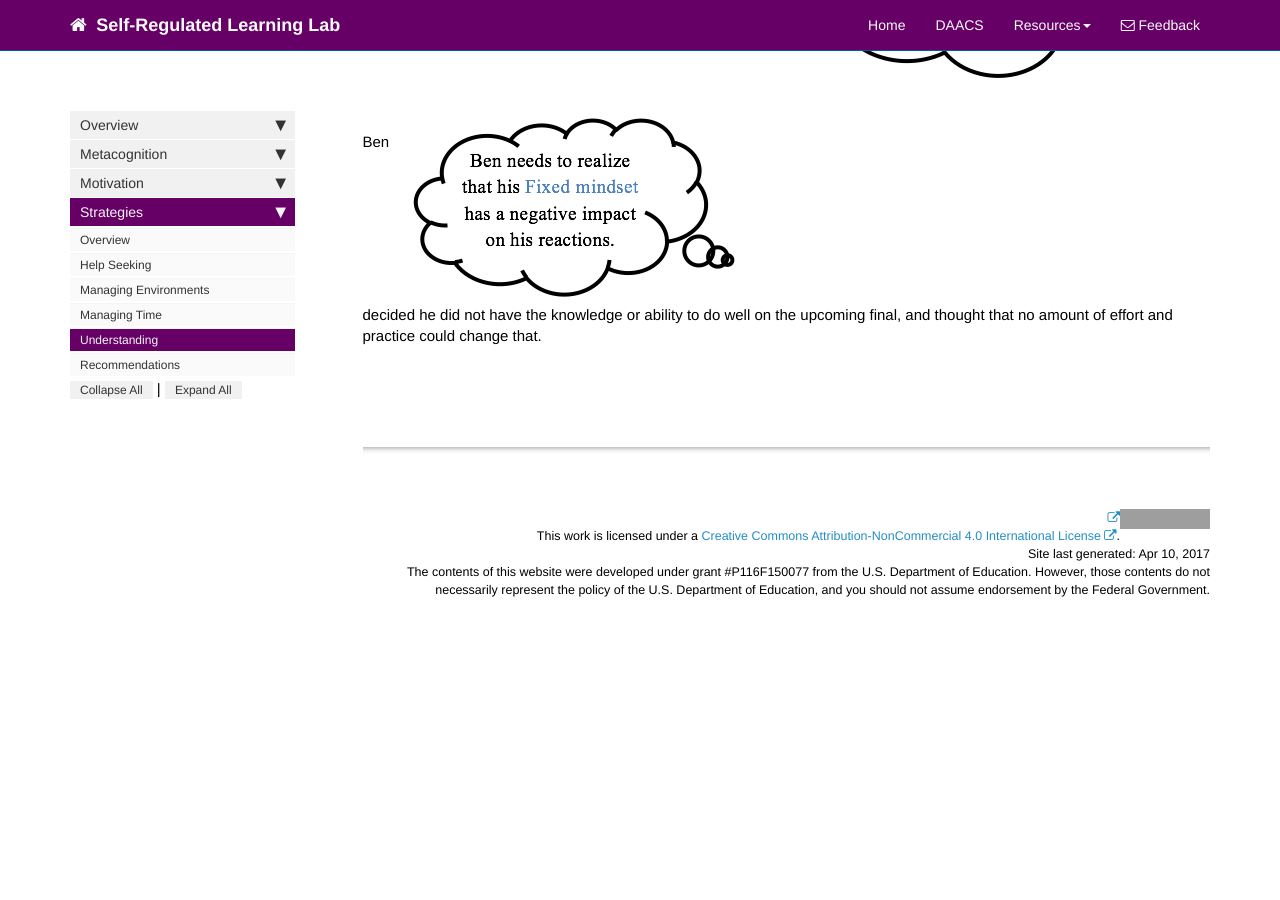
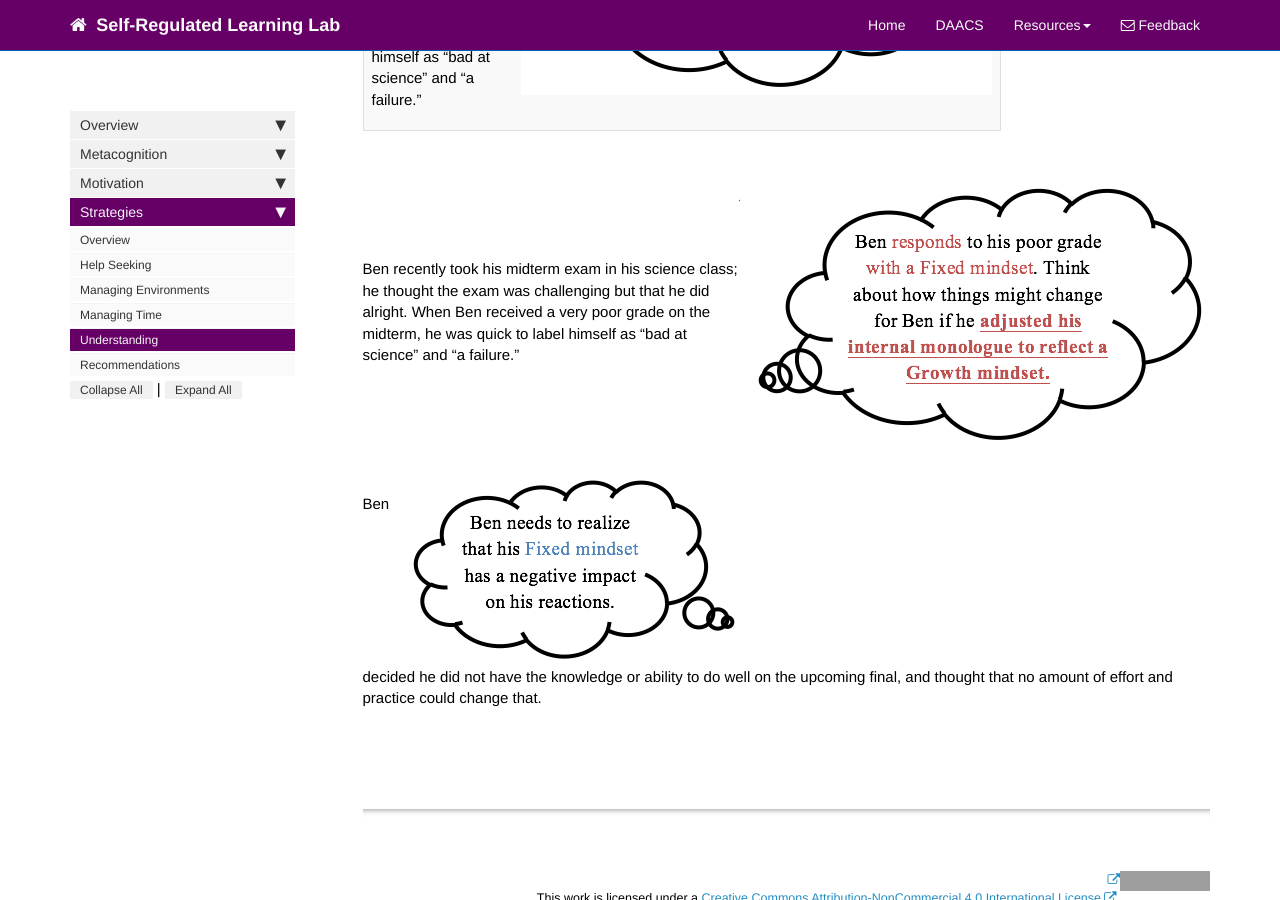
Before and after one commit to dfranklin02/SRL, a Jekyll site: the page built from docs/pages/strategies/understanding.md, in a window 1280 px wide and 900 px high, scrolled down 546 px. Built offline with Jekyll 4.4.1, drawn with Linux system fonts in a browser that asks for light colours; nearby versions of some CDN libraries; comment, search, counter and statistics services are not loaded; before the commit the page ends 1196 px from its top, so only the background shows below that; grey boxes are pictures that could not be loaded.

Commit message:
Update understanding.md

```diff
--- a/docs/pages/strategies/understanding.md
+++ b/docs/pages/strategies/understanding.md
@@ -15,6 +15,28 @@ toc: false
 </ul>
 
 **NOTE: ERICA IS PLAYING WITH THE THOUGHT BUBBLES FOR SCENARIOS AND TRYING TO FIGURE OUT THE HTML HERE**
+
+
+<table>
+   <tr>
+      <td>
+         <p>Ben recently took his midterm exam in his science class; he thought the exam was challenging but that he did alright. When Ben received a very poor grade on the midterm, he was quick to label himself as “bad at science” and “a failure.” </p>
+      </td>
+      <td>
+         <img img src='images/mindsetsee1.png' width="100px" height="50px" alt='mindset_profile'/>
+      </td>
+   </tr>
+</table>
+
+
+
+
+
+
+
+
+
+
 
 <style>
 img {
```
